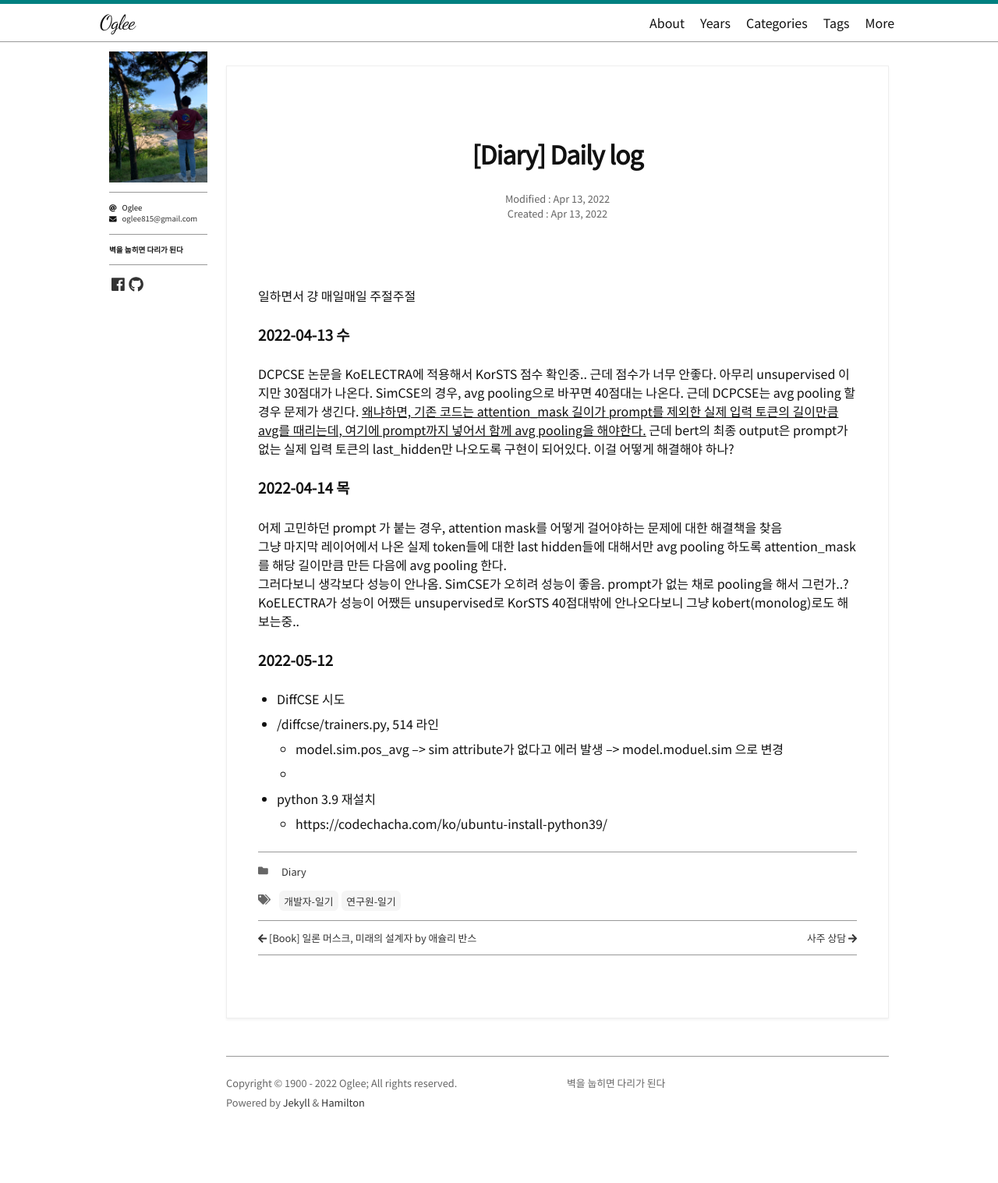
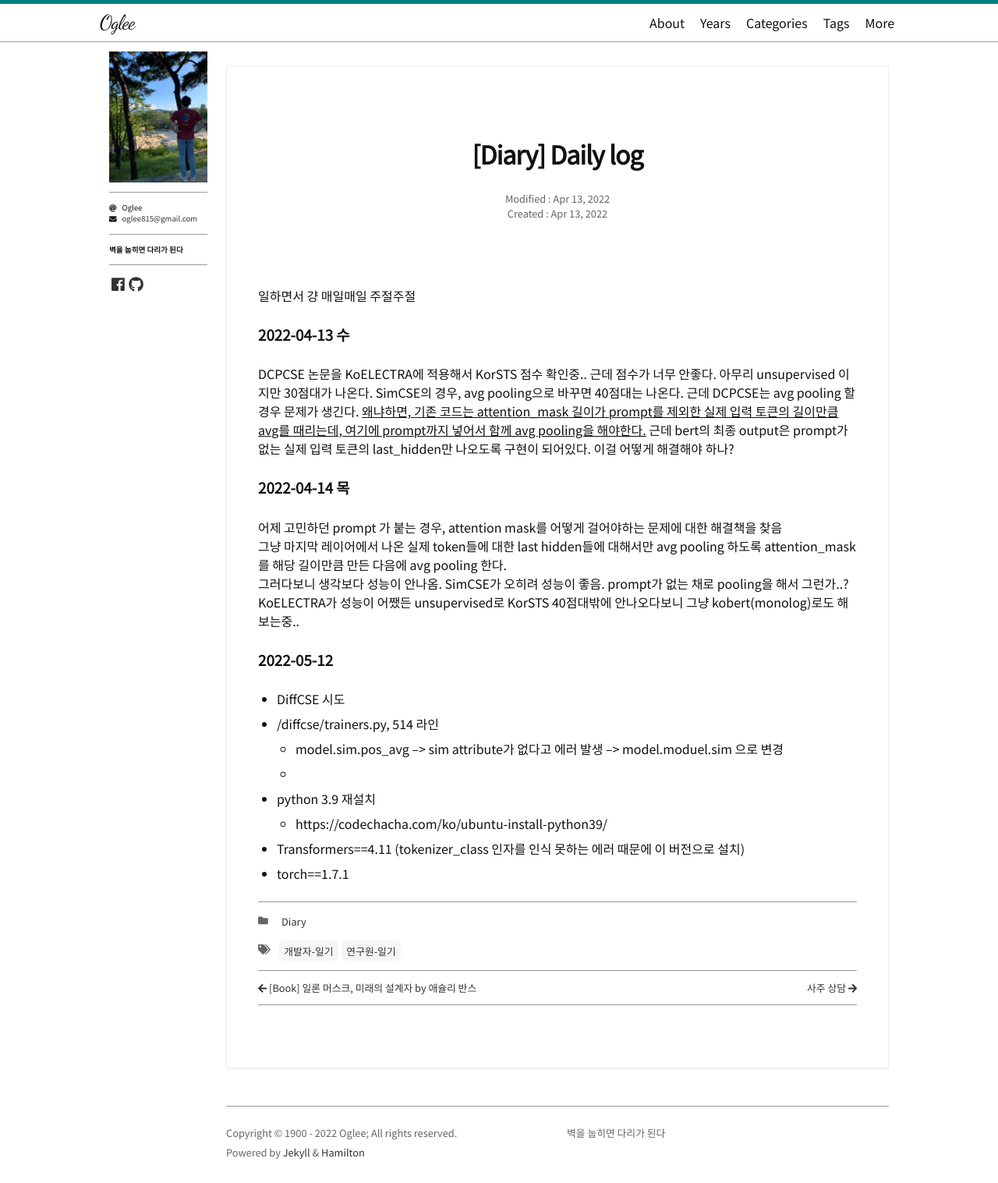
Before and after one commit to oglee815/oglee815_old.github.io, a Jekyll site: the page built from _posts/1900-01-01-diary-develop.md, in a window 1280 px wide. Shown: the whole page at 78% size. Built offline with Jekyll 4.4.1, drawn with Linux system fonts in a browser that asks for light colours; nearby versions of some CDN libraries; some web fonts are replaced; comment, search, counter and statistics services are not loaded.

Commit message:
Update 1900-01-01-diary-develop.md

```diff
--- a/_posts/1900-01-01-diary-develop.md
+++ b/_posts/1900-01-01-diary-develop.md
@@ -41,3 +41,5 @@ KoELECTRA가 성능이 어쨌든 unsupervised로 KorSTS 40점대밖에 안나오
   -
 - python 3.9 재설치
   - https://codechacha.com/ko/ubuntu-install-python39/
+- Transformers==4.11 (tokenizer_class 인자를 인식 못하는 에러 때문에 이 버전으로 설치)
+- torch==1.7.1
```
